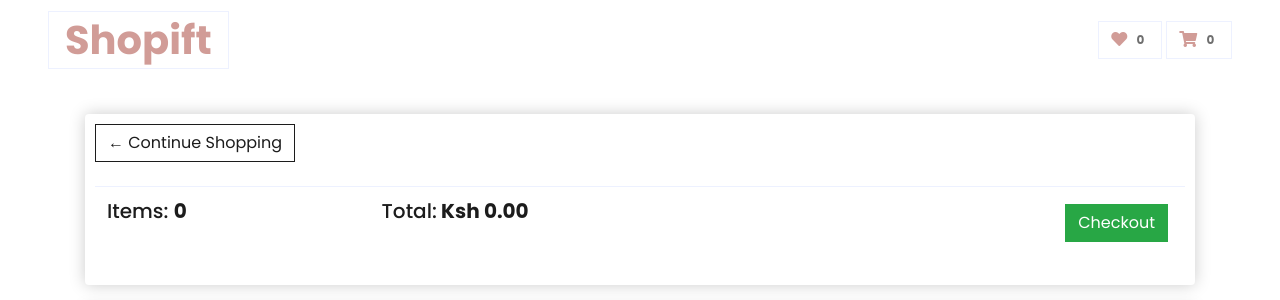
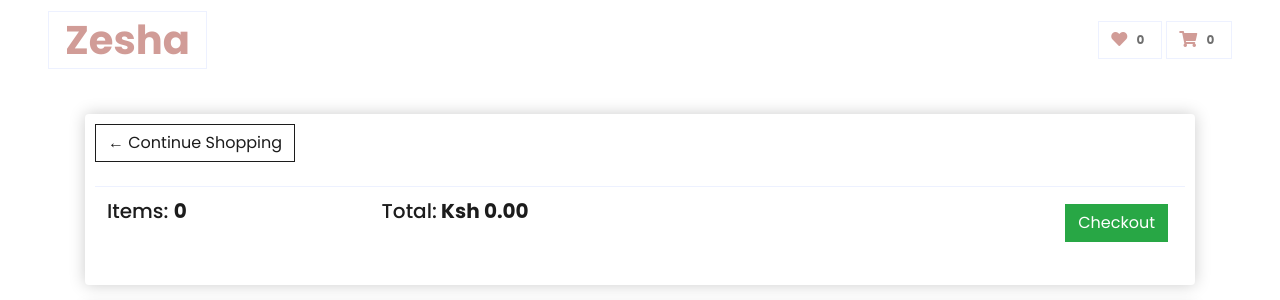
Before and after one commit to Laurence542/shopift-, a Django app: page /cart/ in a window 1280 px wide. Shown: the top 300 px of the page. Run offline with Django 4.2, Linux system fonts and the light colour scheme; lists and menus that the app fills with data are empty; some libraries are stand-ins or nearby versions.

Commit message:
Update base.html

```diff
--- a/templates/store/base.html
+++ b/templates/store/base.html
@@ -94,7 +94,7 @@
 		<div class="row align-items-center py-3 px-xl-5">
 			<div class="col-lg-3 d-none d-lg-block">
 				<a href="{% url 'index' %}" class="text-decoration-none">
-					<h1 class="m-0 display-5 font-weight-semi-bold"><span class="text-primary font-weight-bold border px-3 mr-1">Shopift</h1>
+					<h1 class="m-0 display-5 font-weight-semi-bold"><span class="text-primary font-weight-bold border px-3 mr-1">Zesha</h1>
 				</a>
 			</div>
 			<div class="col-lg-6 col-6 text-left">
```
